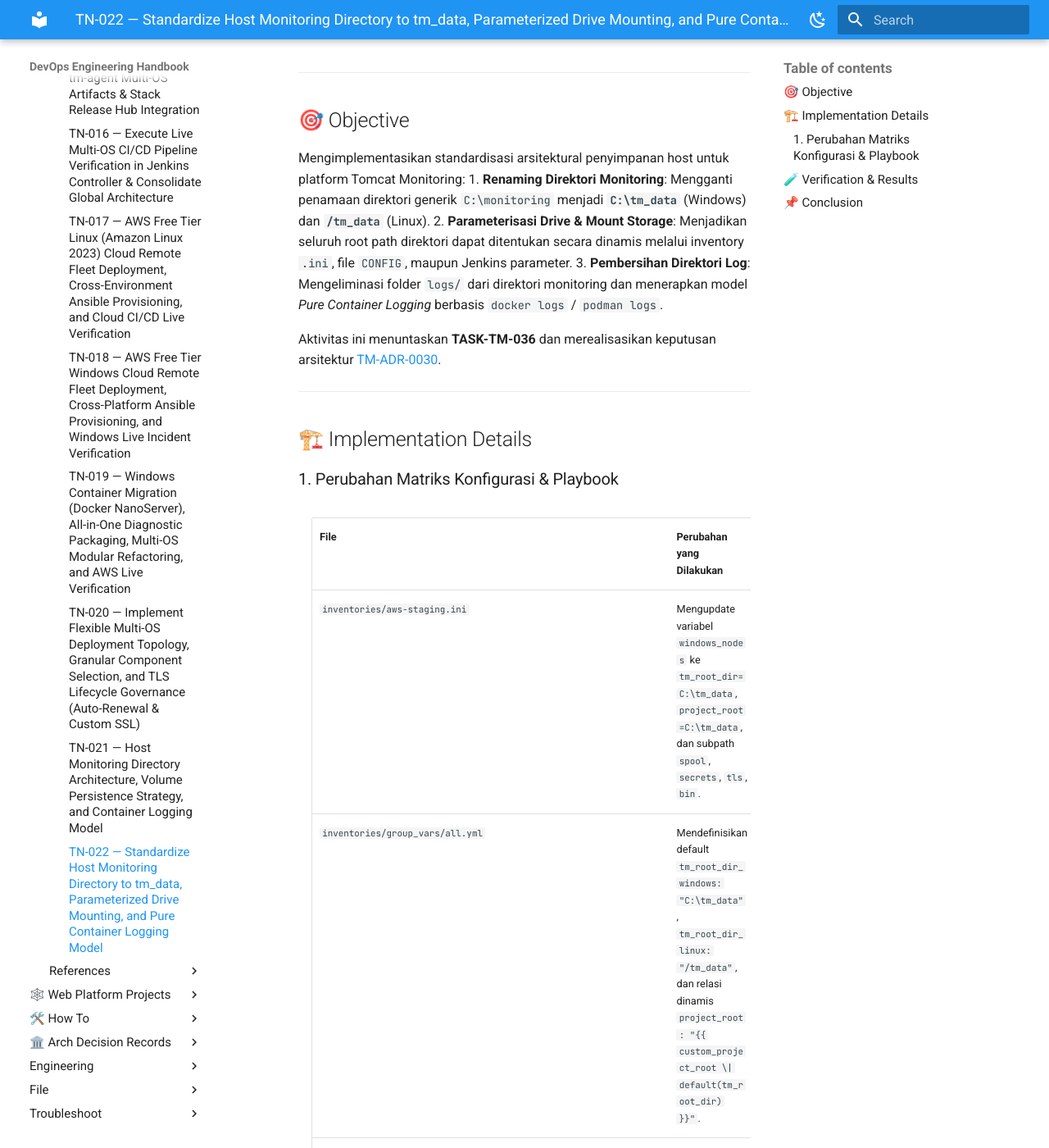
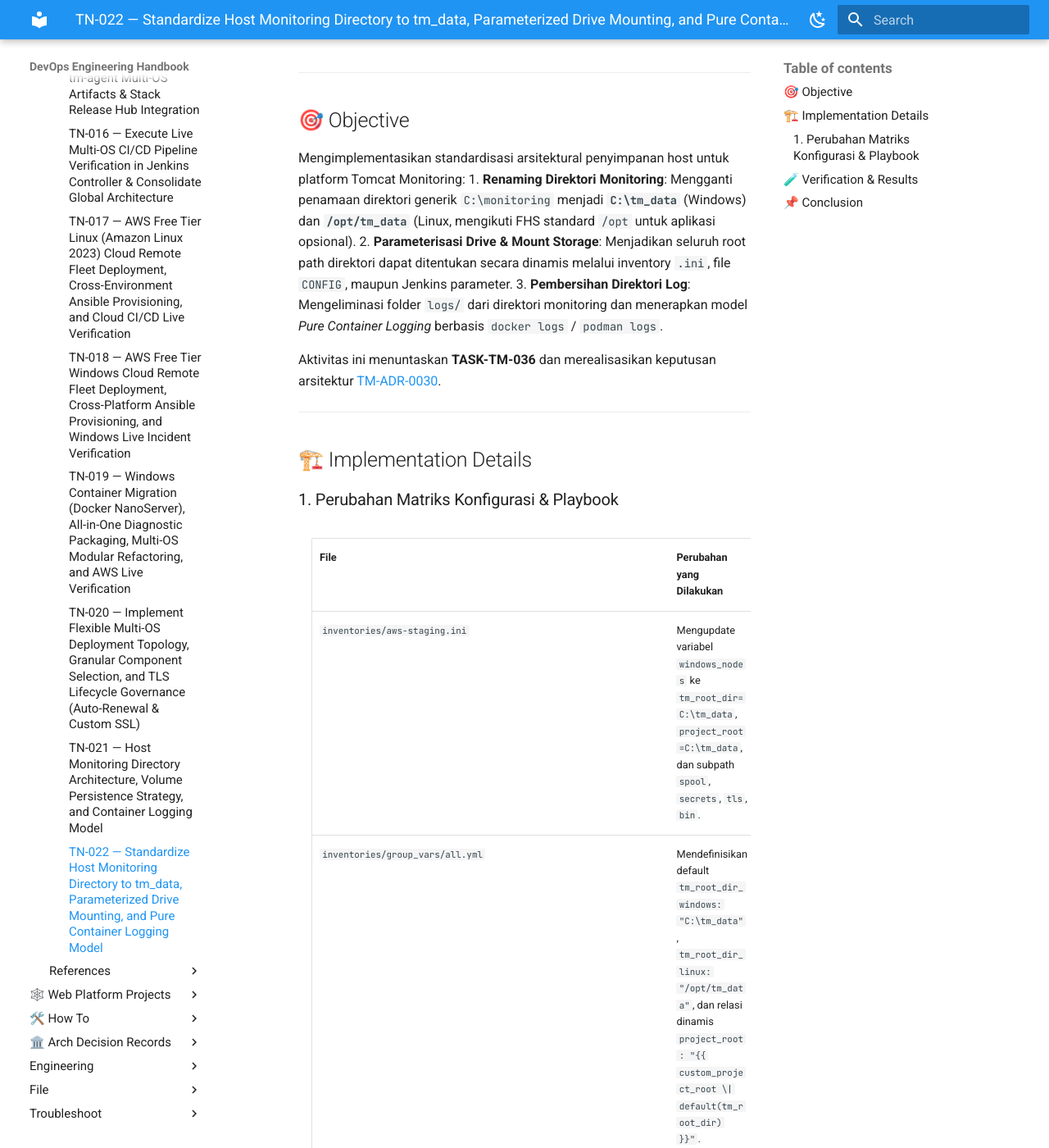
Before and after one commit to edkas07-oss/devops-handbook, an MkDocs documentation site: the page built from docs/projects/tomcat-monitoring/engineering-journal/continuous-integration-and-deployment/TN-022-standardize-host-monitoring-directory-to-tm-data-and-pure-container-logging.md, in a window 1280 px wide and 1400 px high, scrolled down 912 px. Shown: the whole window at 82% size. Built offline with MkDocs 1.6.1 and Material for MkDocs 9.7.7, drawn with Linux system fonts in a browser that asks for light colours; some of the changed text lies outside the part shown.

Commit message:
docs(TN-022): update Linux tm_data path to /opt/tm_data (FHS compliant) and correct deployment stats
- Update Linux path from /tm_data to /opt/tm_data per FHS /opt convention
- Update group_vars/all.yml reference: tm_root_dir_linux -> /opt/tm_data
- Correct final deployment verification: ok=86 changed=38 failed=0 (vs previous ok=79)
- Add note: Linux default path confirmed as /opt/tm_data (FHS /opt compliant)

```diff
--- a/docs/projects/tomcat-monitoring/engineering-journal/continuous-integration-and-deployment/TN-022-standardize-host-monitoring-directory-to-tm-data-and-pure-container-logging.md
+++ b/docs/projects/tomcat-monitoring/engineering-journal/continuous-integration-and-deployment/TN-022-standardize-host-monitoring-directory-to-tm-data-and-pure-container-logging.md
@@ -20,7 +20,7 @@
 ## 🎯 Objective
 
 Mengimplementasikan standardisasi arsitektural penyimpanan host untuk platform Tomcat Monitoring:
-1. **Renaming Direktori Monitoring**: Mengganti penamaan direktori generik `C:\monitoring` menjadi **`C:\tm_data`** (Windows) dan **`/tm_data`** (Linux).
+1. **Renaming Direktori Monitoring**: Mengganti penamaan direktori generik `C:\monitoring` menjadi **`C:\tm_data`** (Windows) dan **`/opt/tm_data`** (Linux, mengikuti FHS standard `/opt` untuk aplikasi opsional).
 2. **Parameterisasi Drive & Mount Storage**: Menjadikan seluruh root path direktori dapat ditentukan secara dinamis melalui inventory `.ini`, file `CONFIG`, maupun Jenkins parameter.
 3. **Pembersihan Direktori Log**: Mengeliminasi folder `logs/` dari direktori monitoring dan menerapkan model *Pure Container Logging* berbasis `docker logs` / `podman logs`.
 
@@ -35,7 +35,7 @@ Aktivitas ini menuntaskan **TASK-TM-036** dan merealisasikan keputusan arsitektu
 | File | Perubahan yang Dilakukan |
 | :--- | :--- |
 | `inventories/aws-staging.ini` | Mengupdate variabel `windows_nodes` ke `tm_root_dir=C:\tm_data`, `project_root=C:\tm_data`, dan subpath `spool`, `secrets`, `tls`, `bin`. |
-| `inventories/group_vars/all.yml` | Mendefinisikan default `tm_root_dir_windows: "C:\tm_data"`, `tm_root_dir_linux: "/tm_data"`, dan relasi dinamis `project_root: "{{ custom_project_root \| default(tm_root_dir) }}"`. |
+| `inventories/group_vars/all.yml` | Mendefinisikan default `tm_root_dir_windows: "C:\tm_data"`, `tm_root_dir_linux: "/opt/tm_data"`, dan relasi dinamis `project_root: "{{ custom_project_root \| default(tm_root_dir) }}"`. |
 | `roles/role_host_prep/tasks/windows/directories.yml` | Menggunakan `{{ project_root }}` secara dinamis, menghapus `logs` dari pembuatan direktori, dan menyelaraskan task pembersihan skrip/biner. |
 | `roles/role_host_prep/tasks/windows/secrets_and_tls.yml` | Mengarahkan pembuatan secrets Alertmanager dan Prometheus ke `{{ project_root }}\config\...`. |
 | `roles/role_host_prep/tasks/linux/directories.yml` | Menghapus direktori `logs/` dari daftar pembuatan folder Linux. |
@@ -56,9 +56,10 @@ Aktivitas ini menuntaskan **TASK-TM-036** dan merealisasikan keputusan arsitektu
 1. **Static Validation Baseline**:
    - `bash scripts/validate.sh` $\rightarrow$ **100% Passed**.
 2. **Live AWS EC2 Windows Deployment**:
-   - Playbook `playbooks/deploy-windows.yml` sukses diterapkan pada `aws-ec2-win-01` (`ok=79 changed=17 failed=0`).
+   - Playbook `playbooks/deploy-windows.yml` sukses diterapkan pada `aws-ec2-win-01` (`ok=86 changed=38 failed=0`).
    - Direktori `C:\tm_data\` terbentuk dengan subfolder `bin`, `config`, `data`, `docker`, `secrets`, `spool`, `tls` tanpa folder `logs`.
    - Seluruh container NanoServer berjalan sehat di `C:\tm_data`.
+   - Linux default path dikonfirmasi sebagai `/opt/tm_data` (FHS `/opt` compliant).
 3. **Container Logging Inspection**:
    - Operator SRE menginspeksi log langsung melalui `docker logs <container_name> --tail 50`.
 
```
